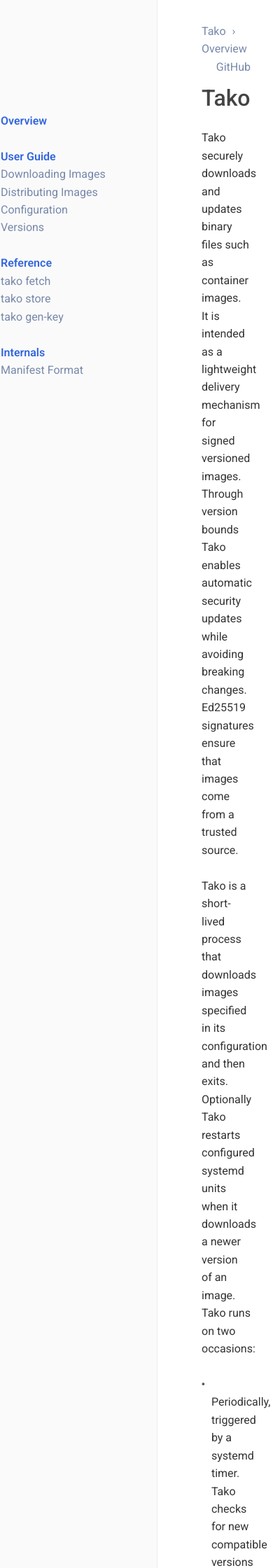
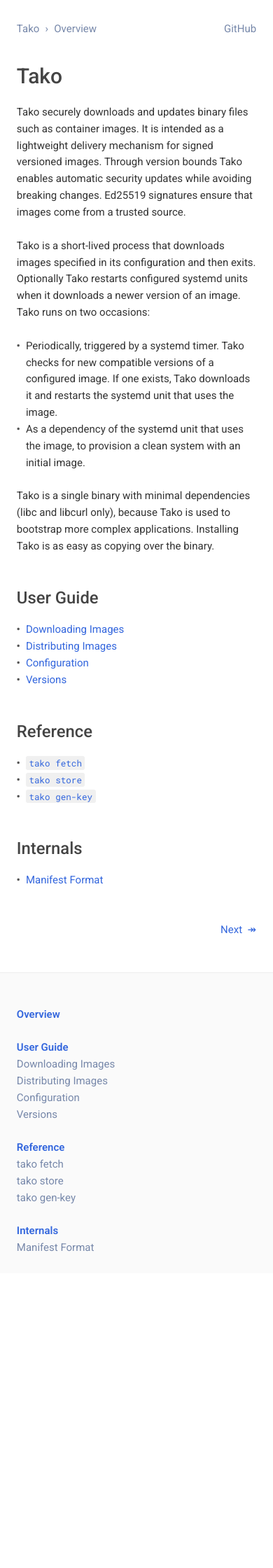
Before and after one commit to ruuda/tako, an MkDocs documentation site: the page built from docs/index.md, in a window 390 px wide. Shown: the top 2240 px of the page at 70% size. Built offline with MkDocs 1.6.1, drawn with Linux system fonts in a browser that asks for light colours; after the commit the page ends 1819 px from its top, so only the background shows below that.

Commit message:
Make docs theme responsive

```diff
--- a/theme/main.html
+++ b/theme/main.html
@@ -33,7 +33,7 @@
     width: 100%;
   }
   #content {
-    max-width: 62rem;
+    max-width: 66rem;
     margin-left: auto;
     margin-right: auto;
     position: relative;
@@ -41,7 +41,8 @@
     min-height: 100%;
   }
   #main {
-    margin-left: 16em;
+    margin-left: 18em;
+    margin-right: 2em;
     padding: 2rem;
     overflow: hidden;
   }
@@ -154,7 +155,7 @@
   aside {
     position: absolute;
     top: 0;
-    left: -86em;
+    left: -84em;
     width: 100em;
     border-right: 1px solid #eee;
     background-color: #fafafa;
@@ -197,7 +198,64 @@
     color: #557;
   }
   aside li.toc-heading {
-    padding-left: 1.26em;
+    padding-left: 1em;
+  }
+
+  @media(max-width: 1150px)
+  {
+    html { font-size: 15px; }
+  }
+
+  /* Move the sidebar TOC below content at small widths. */
+  @media(max-width: 800px)
+  {
+    aside {
+      position: relative;
+      top: 0;
+      left: 0;
+      width: 100%;
+      height: auto;
+      border-top: 1px solid #eee;
+      border-right: 0px none;
+      overflow: hidden;
+    }
+    aside nav {
+      margin-left: 4em;
+      margin-bottom: 3em;
+      margin-top: 1.59em;
+      float: none;
+    }
+    #main {
+      margin-left: 2em;
+      padding-bottom: 1.59em;
+    }
+    aside li.current, aside li ul {
+      border-right: 0px none;
+    }
+  }
+
+  /* Use less generous margins for very narrow viewports. */
+  @media(max-width: 650px)
+  {
+    #main {
+      margin-left: 0;
+      margin-right: 0;
+    }
+    aside nav {
+      margin-left: 2em;
+      margin-bottom: 1.59em;
+    }
+  }
+
+  @media(max-width: 450px)
+  {
+    #main {
+      padding-left: 1.59em;
+      padding-right: 1.59em;
+    }
+    aside nav {
+      margin-left: 1.59em;
+    }
   }
   </style>
 </head>
```
